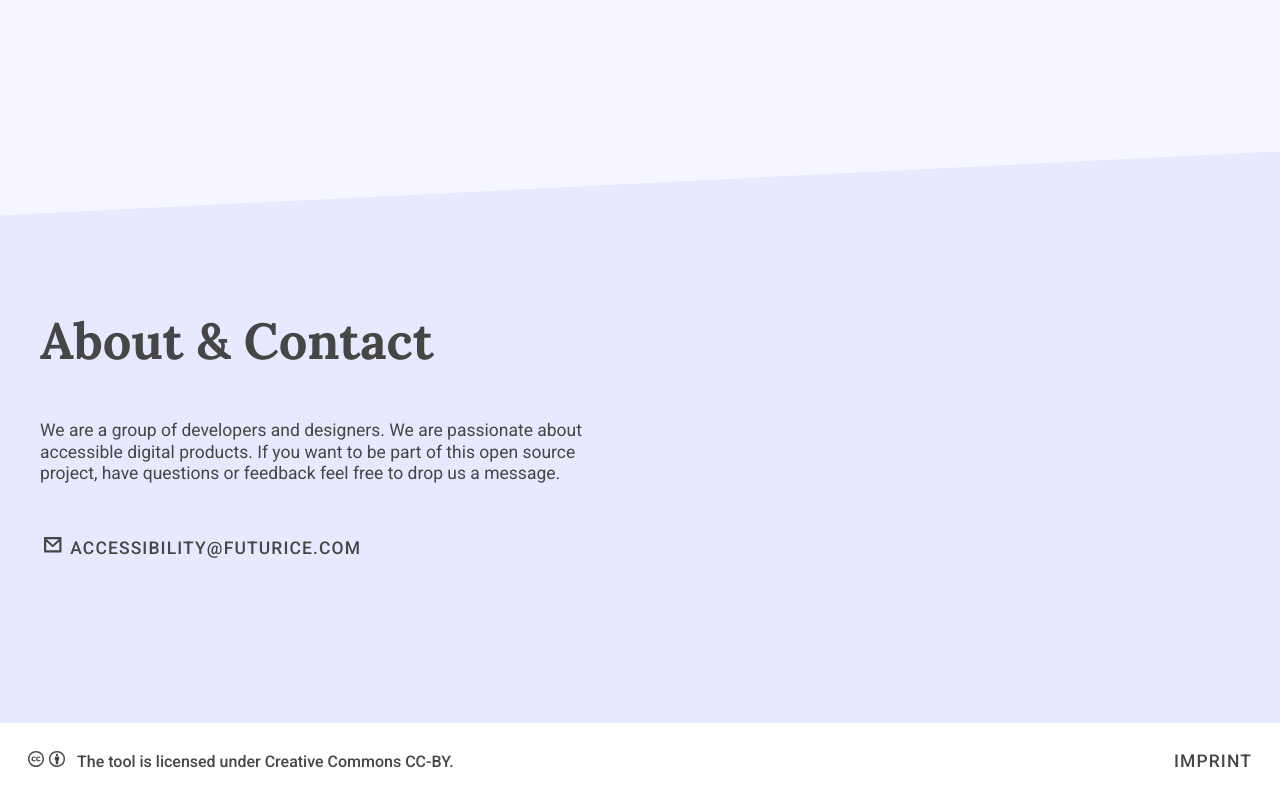
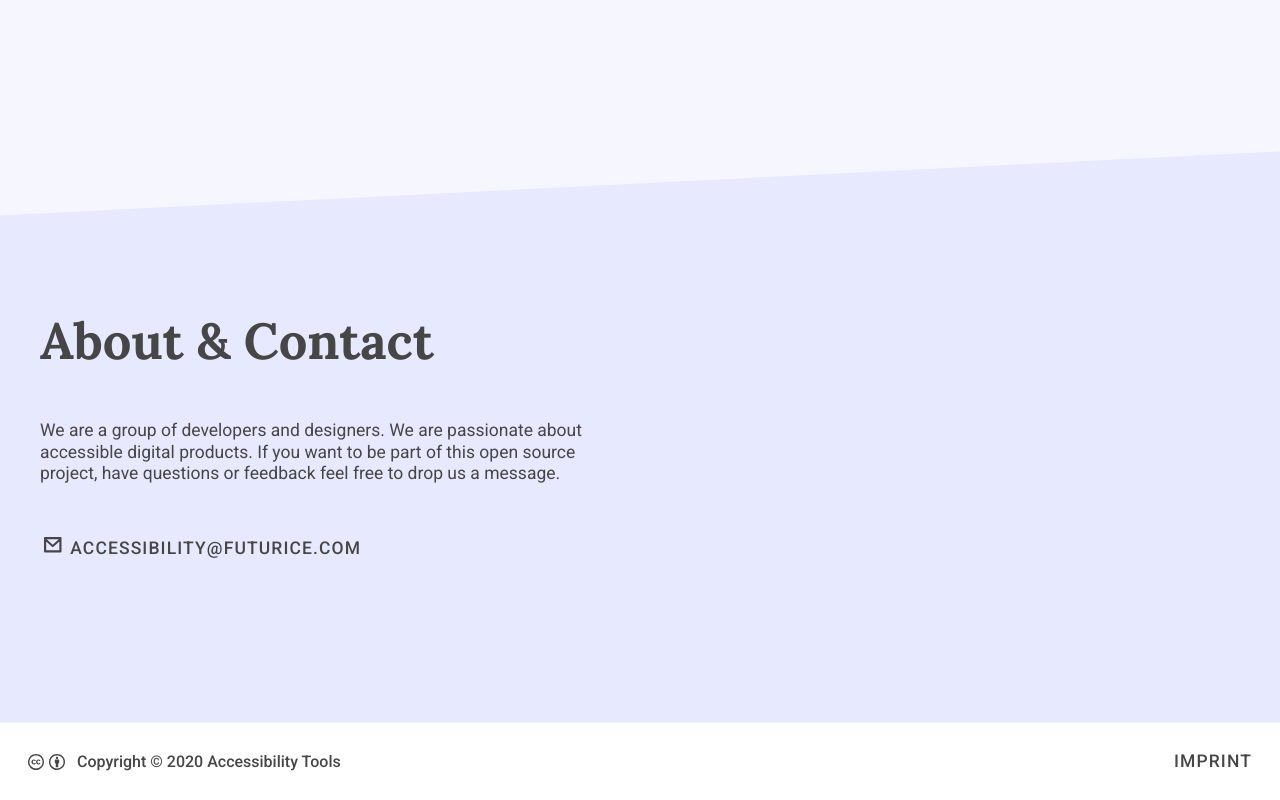
Before and after one commit to accessibility-tools/website, a Next.js app in the folder packages/client/: page / in a window 1280 px wide. Shown: the part 3155-3955 px from the top of the page. Built offline with nearby package versions, Linux system fonts and the light colour scheme.

Commit message:
verticle alignment and text change

```diff
--- a/packages/client/src/components/footer/Footer.tsx
+++ b/packages/client/src/components/footer/Footer.tsx
@@ -49,7 +49,13 @@ const ShortText = styled.span`
 const Space = styled.div`
   display:inline-block;
   width:5px;
-`
+`;
+
+const IconAlignment = styled.div`
+  position: relative;
+  display: inline-block;
+  top: 3px;
+`;
 
 const Footer: React.FC = () => (
   <StyledFooter>
@@ -59,12 +65,14 @@ const Footer: React.FC = () => (
         isSecondary={true}
         aria-label="license information about the tool"
       >
+        <IconAlignment>
         <Icon icon="creativeCommon1" />
         <Space/>
         <Icon icon="creativeCommon2" />
+        </IconAlignment>
       </LicenseLink>
-      <FullText>The tool is licensed under Creative Commons CC-BY.</FullText>
-      <ShortText>CC-BY.</ShortText>
+      <FullText>Copyright © 2020 Accessibility Tools</FullText>
+      <ShortText>© 2020 Accessibility Tools</ShortText>
     </LicenseWrapper>
     <StyledLink url="/imprint" text="imprint" isSecondary={true} />
   </StyledFooter>
```
